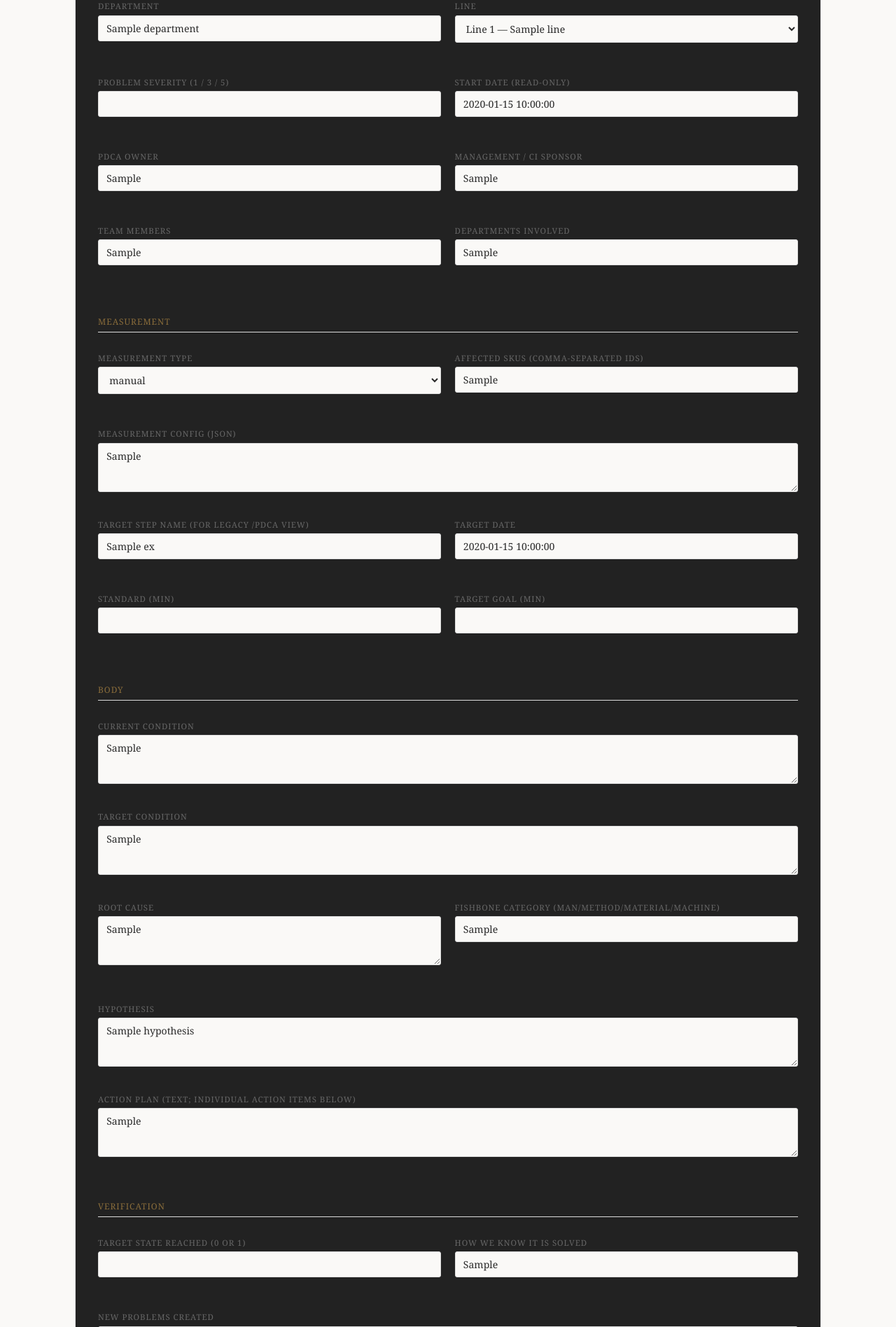
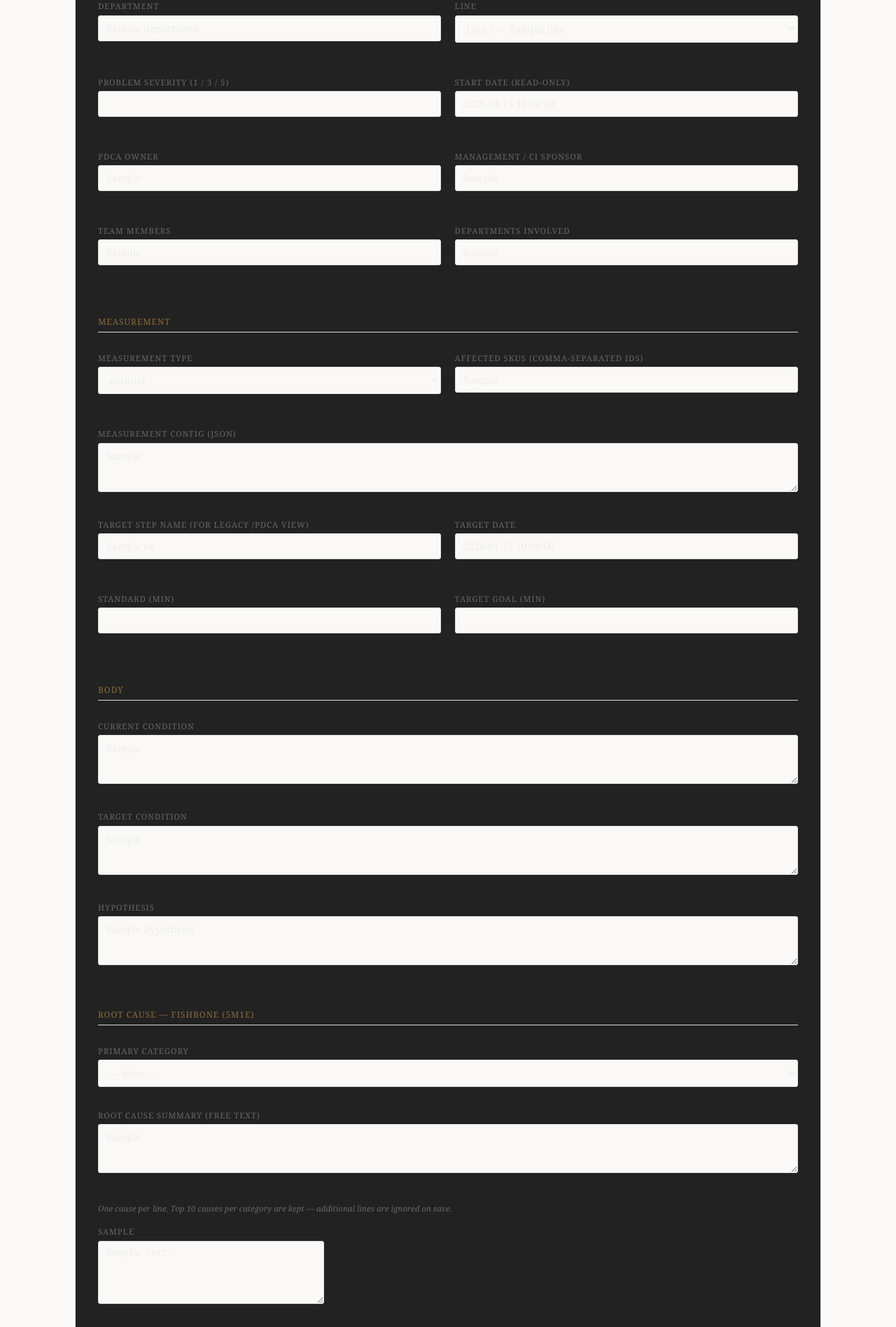
Before and after one commit to artifexofabrika/Koorsus, a Flask app: template myarr_v2/templates/a3_edit.html in a window 1280 px wide. Shown: the part 360-2256 px from the top of the page at 70% size. Run offline with Flask 3, Linux system fonts and the light colour scheme; the template is opened without the code that fills it: most values are stand-ins (such as "Sample title", 1, 10 or a date in 2020).

Commit message:
A3: hardcode light text color, box meta fields, prevent dark-on-dark contrast

```diff
--- a/myarr_v2/templates/a3_edit.html
+++ b/myarr_v2/templates/a3_edit.html
@@ -2,14 +2,14 @@
 {% block title %}Edit {{ ex.pdca_id or 'A3' }}{% endblock %}
 {% block content %}
 <style>
-  .a3-edit { max-width: 1000px; margin: 0 auto; background: var(--panel, #222); color: var(--text, #eee); border: 1px solid var(--border, #333); padding: 2rem; }
+  .a3-edit { max-width: 1000px; margin: 0 auto; background: var(--panel, #222); color: #eee; border: 1px solid var(--border, #333); padding: 2rem; }
   .a3-edit h1 { font-size: 1.2rem; margin: 0 0 0.5rem 0; color: var(--accent, #c0a878); }
   .a3-edit .pdca-id { font-family: monospace; font-size: 0.85rem; color: var(--muted, #888); margin-bottom: 1.5rem; }
   .a3-edit .cancel-btn { float: right; font-size: 0.85rem; color: var(--muted, #888); margin-right: 1rem; padding-top: 0.4rem; text-decoration: none; }
   .a3-edit .field { margin-bottom: 1rem; }
   .a3-edit label { display: block; font-size: 0.72rem; text-transform: uppercase; letter-spacing: 0.08em; color: var(--muted, #888); margin-bottom: 0.25rem; }
   .a3-edit input[type=text], .a3-edit input[type=date], .a3-edit input[type=number], .a3-edit textarea, .a3-edit select {
-    width: 100%; padding: 0.5rem 0.7rem; background: var(--bg, #111); border: 1px solid var(--border, #333); color: var(--text, #eee); border-radius: 3px; font-family: Georgia, serif; font-size: 0.88rem; box-sizing: border-box;
+    width: 100%; padding: 0.5rem 0.7rem; background: var(--bg, #111); border: 1px solid var(--border, #333); color: #eee; border-radius: 3px; font-family: Georgia, serif; font-size: 0.88rem; box-sizing: border-box;
   }
   .a3-edit textarea { min-height: 70px; resize: vertical; }
   .a3-edit .split { display: grid; grid-template-columns: 1fr 1fr; gap: 1.2rem; margin-bottom: 1rem; }
@@ -17,6 +17,9 @@
   .a3-edit .pri-grid { display: grid; grid-template-columns: repeat(5, 1fr); gap: 0.75rem; }
   .a3-edit button { background: var(--accent, #c0a878); color: var(--bg, #111); border: none; padding: 0.7rem 2rem; font-weight: bold; border-radius: 4px; font-size: 0.9rem; cursor: pointer; }
   .a3-edit .readonly { background: #2a2a2a; color: var(--muted, #888); cursor: not-allowed; }
+  .a3-edit .fishbone-grid { display: grid; grid-template-columns: 1fr 1fr 1fr; gap: 1rem; }
+  .a3-edit .fishbone-field textarea { min-height: 90px; font-family: monospace; font-size: 0.82rem; }
+  .a3-edit .hint { font-size: 0.72rem; color: var(--muted, #888); margin-top: 0.25rem; font-style: italic; }
 </style>
 
 <div class="a3-edit">
@@ -74,12 +77,27 @@
     <div class="section-header">Body</div>
     <div class="field"><label>Current Condition</label><textarea name="current_condition">{{ ex.current_condition or '' }}</textarea></div>
     <div class="field"><label>Target Condition</label><textarea name="target_condition">{{ ex.target_condition or '' }}</textarea></div>
-    <div class="split">
-      <div class="field"><label>Root Cause</label><textarea name="root_cause">{{ ex.root_cause or '' }}</textarea></div>
-      <div class="field"><label>Fishbone Category (Man/Method/Material/Machine)</label><input type="text" name="fishbone_category" value="{{ ex.fishbone_category or '' }}"></div>
+    <div class="field"><label>Hypothesis</label><textarea name="hypothesis">{{ ex.hypothesis or '' }}</textarea></div>
+
+    <div class="section-header">Root Cause — Fishbone (5M1E)</div>
+    <div class="field"><label>Primary Category</label>
+      <select name="fishbone_category">
+        <option value="">— none —</option>
+        {% for c in fishbone_categories %}<option value="{{ c }}" {{ 'selected' if ex.fishbone_category == c else '' }}>{{ c }}</option>{% endfor %}
+      </select>
     </div>
-    <div class="field"><label>Hypothesis</label><textarea name="hypothesis">{{ ex.hypothesis or '' }}</textarea></div>
-    <div class="field"><label>Action Plan (text; individual action items below)</label><textarea name="action_plan">{{ ex.action_plan or '' }}</textarea></div>
+    <div class="field"><label>Root Cause Summary (free text)</label><textarea name="root_cause">{{ ex.root_cause or '' }}</textarea></div>
+    <div class="hint">One cause per line. Top {{ fishbone_max }} causes per category are kept — additional lines are ignored on save.</div>
+    <div class="fishbone-grid">
+      {% for cat in fishbone_categories %}
+      <div class="field fishbone-field">
+        <label>{{ cat }}</label>
+        <textarea name="fishbone_{{ cat }}">{{ fishbone_text[cat] }}</textarea>
+      </div>
+      {% endfor %}
+    </div>
+
+    <div class="field" style="margin-top:1rem;"><label>Action Plan (text summary; individual action items are managed separately)</label><textarea name="action_plan">{{ ex.action_plan or '' }}</textarea></div>
 
     <div class="section-header">Verification</div>
     <div class="split">
```
Also changed, not shown: myarr_v2/templates/a3.html (+65 -15 lines).
